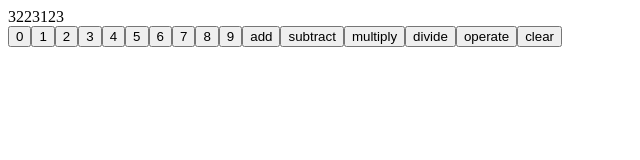
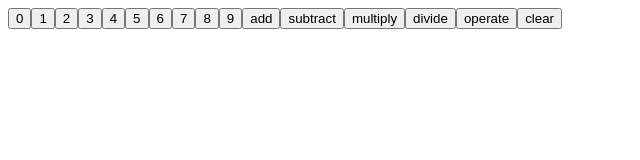
Before and after one commit to accountexeregister/Calculator, a plain HTML site: page index.html in a window 1280 px wide. Both pictures are taken after a click on the button "clear". Shown: the whole page, without its empty margins (0-640 px from the left). Drawn offline with Linux system fonts and the light colour scheme.

Commit message:
Add display number function and clear display function to buttons

```diff
--- a/index.html
+++ b/index.html
@@ -7,7 +7,7 @@
         <script src="js/script.js" defer></script>
     </head>
     <body>
-        <div class="display">3223123</div>
+        <div class="display"></div>
         <div class="input-container"></div>
     </body>
 </html>
--- a/js/script.js
+++ b/js/script.js
@@ -33,12 +33,28 @@ function operate(operator, value1, value2) {
     }
 }
 
+function displayNumber() {
+    //get and store "display" div in display variable
+    const display = document.querySelector(".display");
+    //append text content of button (which is a number) to current text content
+    //of display
+    display.textContent += this.textContent;
+}
+
+function clearDisplay() {
+    //get and store "display" div in display variable
+    const display = document.querySelector(".display");
+    //set display textContent to empty string
+    display.textContent = "";
+}
 function generateInputButtons() {
     //use loop to generate button from 0 to 9 digit
     for (let i = 0; i < 10; i++) {
         const button = document.createElement("button");
         //assign button text content from 0 to 0 digit
         button.textContent = i;
+        //add on click event listener to button to display number clicked on display
+        button.addEventListener("click", displayNumber);
         //append button to "input-container" div
         document.querySelector(".input-container").appendChild(button);
     }
@@ -71,6 +87,8 @@ function addClearButton() {
     const clearButton = document.createElement("button");
     //set text content of clearButton to "clear"
     clearButton.textContent = "clear";
+    //add click event listener that clears all display content
+    clearButton.addEventListener("click", clearDisplay);
     //append clearButton to "input-container" div
     document.querySelector(".input-container").appendChild(clearButton);
 }
```
